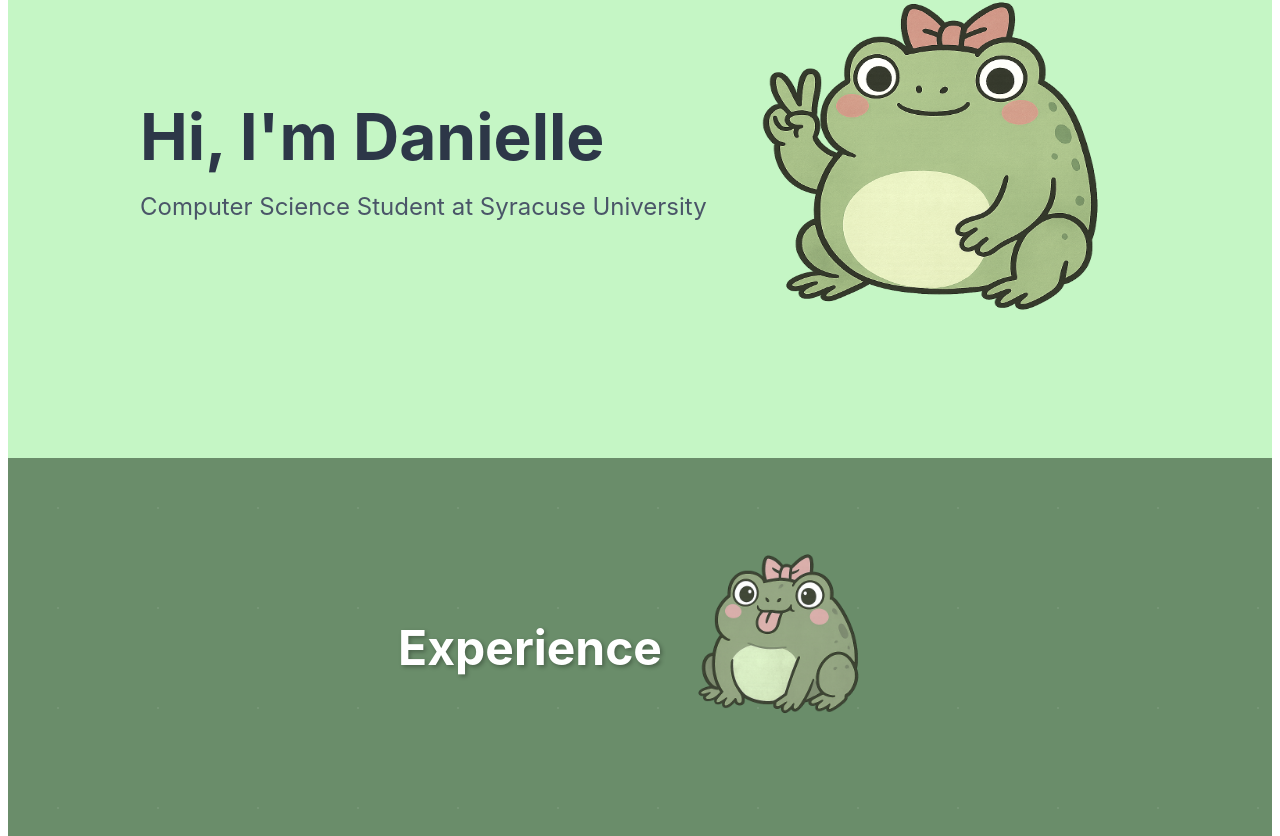
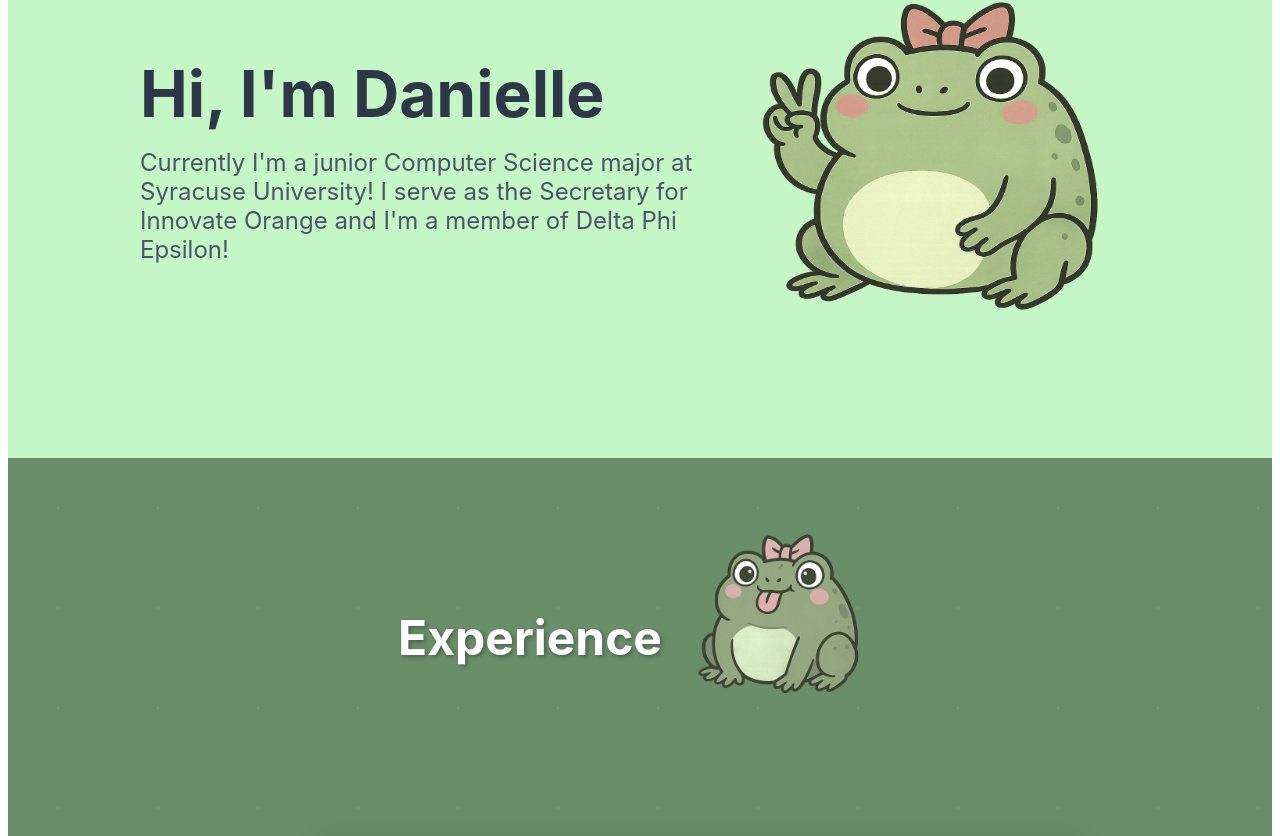
Before and after one commit to dalawton/my-portfolio, a Next.js app: page / in a window 1280 px wide. Shown: the part 114-950 px from the top of the page. Built offline with nearby package versions, Linux system fonts and the light colour scheme.

Commit message:
added description

```diff
--- a/pages/index.js
+++ b/pages/index.js
@@ -69,7 +69,7 @@
         <div className={homeStyles.content}>
           <div className={homeStyles.textSection}>
             <h1 className={homeStyles.title}>Hi, I&apos;m Danielle</h1>
-            <p className={homeStyles.subtitle}>Computer Science Student at Syracuse University</p>
+            <p className={homeStyles.subtitle}>Currently I&apos;m a junior Computer Science major at Syracuse University! I serve as the Secretary for Innovate Orange and I&apos;m a member of Delta Phi Epsilon!</p>
           </div>
 
           <div className={homeStyles.illustration}>
--- a/styles/Experience.module.css
+++ b/styles/Experience.module.css
@@ -1,6 +1,6 @@
 /* styles/Experience.module.css */
 .experienceSection {
-  padding: 40px 0;
+  padding: 20px 0;
   background: #6a8d6a;
   min-height: 60vh;
   position: relative;
@@ -31,7 +31,7 @@
   font-size: 3rem;
   font-weight: 700;
   color: white;
-  margin-bottom: 40px;
+  margin-bottom: 20px;
   text-shadow: 2px 2px 4px rgba(0, 0, 0, 0.3);
 }
 
```
